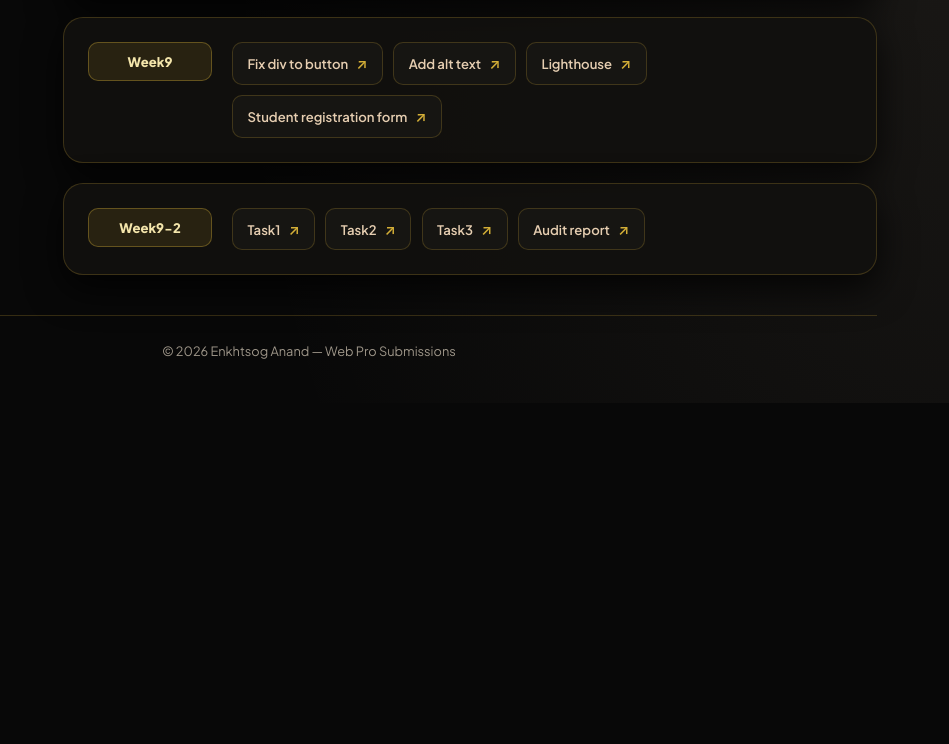
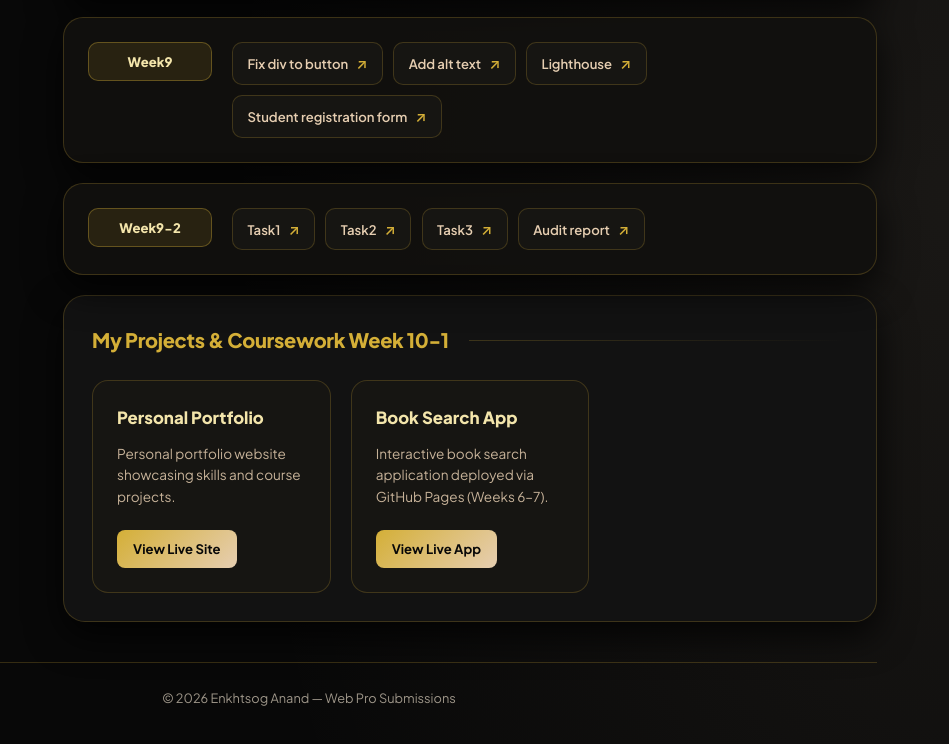
Before and after one commit to Anand1-cmd/web-pro, a plain HTML site: page index.html in a window 1280 px wide. Shown: the part 2006-2750 px from the top of the page, without its empty margins (331-1280 px from the left). Before the commit the page ends 2409 px from the top, so only its background shows below. Drawn offline with Linux system fonts and the light colour scheme.

Commit message:
Update index.html

```diff
--- a/index.html
+++ b/index.html
@@ -311,6 +311,100 @@
     footer p {
       line-height: 1.8;
     }
+    .showcase-container {
+      background-color: var(--bg-card);
+      border: 1px solid var(--line);
+      border-radius: 22px;
+      padding: 1.75rem;
+      box-shadow: var(--shadow);
+    }
+
+    .showcase-header {
+      display: flex;
+      align-items: center;
+      gap: 1.25rem;
+      margin-bottom: 1.5rem;
+    }
+
+    .showcase-header h2 {
+      font-size: 1.25rem;
+      font-weight: 800;
+      color: var(--gold);
+      white-space: nowrap;
+      letter-spacing: -0.3px;
+    }
+
+    .showcase-header::after {
+      content: "";
+      height: 1px;
+      flex-grow: 1;
+      background: linear-gradient(90deg, var(--line), transparent);
+    }
+
+    .showcase-grid {
+      display: grid;
+      grid-template-columns: repeat(3, minmax(0, 1fr));
+      gap: 1.25rem;
+    }
+
+    .showcase-card {
+      background-color: var(--chip);
+      border: 1px solid var(--line);
+      border-radius: 16px;
+      padding: 1.5rem;
+      display: flex;
+      flex-direction: column;
+      justify-content: space-between;
+      align-items: flex-start;
+      transition: transform 0.25s ease, border-color 0.25s ease, box-shadow 0.25s ease;
+    }
+
+    .showcase-card:hover {
+      transform: translateY(-3px);
+      border-color: rgba(212, 175, 55, 0.55);
+      box-shadow: 0 12px 28px rgba(0, 0, 0, 0.7), 0 0 16px rgba(212, 175, 55, 0.12);
+    }
+
+    .showcase-card h3 {
+      font-size: 1.05rem;
+      font-weight: 800;
+      color: var(--gold-light);
+      margin-bottom: 0.65rem;
+    }
+
+    .showcase-card p {
+      font-size: 0.85rem;
+      color: var(--champagne);
+      line-height: 1.6;
+      margin-bottom: 1.35rem;
+      opacity: 0.85;
+    }
+
+    .showcase-btn {
+      display: inline-flex;
+      align-items: center;
+      gap: 0.4rem;
+      padding: 0.55rem 1rem;
+      border-radius: 8px;
+      background: linear-gradient(135deg, var(--gold), var(--champagne));
+      color: #080808;
+      font-size: 0.82rem;
+      font-weight: 700;
+      text-decoration: none;
+      transition: transform 0.2s ease, box-shadow 0.2s ease, filter 0.2s ease;
+    }
+
+    .showcase-btn:hover {
+      filter: brightness(1.08);
+      box-shadow: 0 6px 18px rgba(212, 175, 55, 0.35);
+      transform: translateY(-1px);
+    }
+
+    @media (max-width: 900px) {
+      .showcase-grid {
+        grid-template-columns: 1fr;
+      }
+    }
 
     @media (max-width: 900px) {
       .layout {
@@ -601,6 +695,31 @@
         </ul>
       </section>
 
+    <section class="showcase-container">
+        <div class="showcase-header">
+          <h2>My Projects &amp; Coursework Week 10-1</h2>
+        </div>
+
+        <div class="showcase-grid">
+          <article class="showcase-card">
+            <div>
+              <h3>Personal Portfolio</h3>
+              <p>Personal portfolio website showcasing skills and course projects.</p>
+            </div>
+            <a href="https://anand1-cmd.github.io/Portfolio/" class="showcase-btn">View Live Site</a>
+          </article>
+
+          <article class="showcase-card">
+            <div>
+              <h3>Book Search App</h3>
+              <p>Interactive book search application deployed via GitHub Pages (Weeks 6–7).</p>
+            </div>
+            <a href="week7/book search.html" class="showcase-btn">View Live App</a>
+          </article>
+
+        </div>
+      </section>
+
     </main>
 
     <footer>
```
